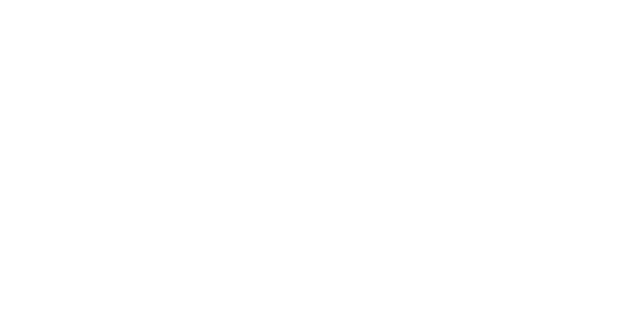
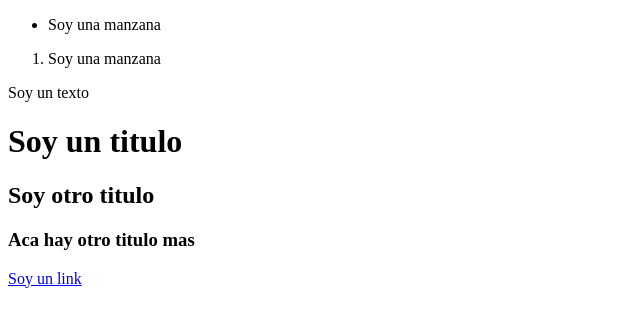
Before and after one commit to terranigmark/curso-definitivo-html-css-platzi, a plain HTML site: page index.html in a window 1280 px wide. Shown: the whole page, without its empty margins (0-640 px from the left). Drawn offline with Linux system fonts and the light colour scheme.

Commit message:
Knowing HTML tags for text

```diff
--- a/index.html
+++ b/index.html
@@ -8,5 +8,27 @@
     <meta name="viewport" content="width=device-width, initial-scale=1.0" />
     <link rel="stylesheet" href="./css/style.css" />
   </head>
-  <body></body>
+  <body>
+    <header>
+      <nav></nav>
+    </header>
+    <main>
+      <section>
+        <article></article>
+      </section>
+      <ul>
+        <li>Soy una manzana</li>
+      </ul>
+      <ol>
+        <li>Soy una manzana</li>
+      </ol>
+    </main>
+    <footer></footer>
+
+    <p>Soy un texto</p>
+    <h1>Soy un titulo</h1>
+    <h2>Soy otro titulo</h2>
+    <h3>Aca hay otro titulo mas</h3>
+    <a href="#">Soy un link</a>
+  </body>
 </html>
```
